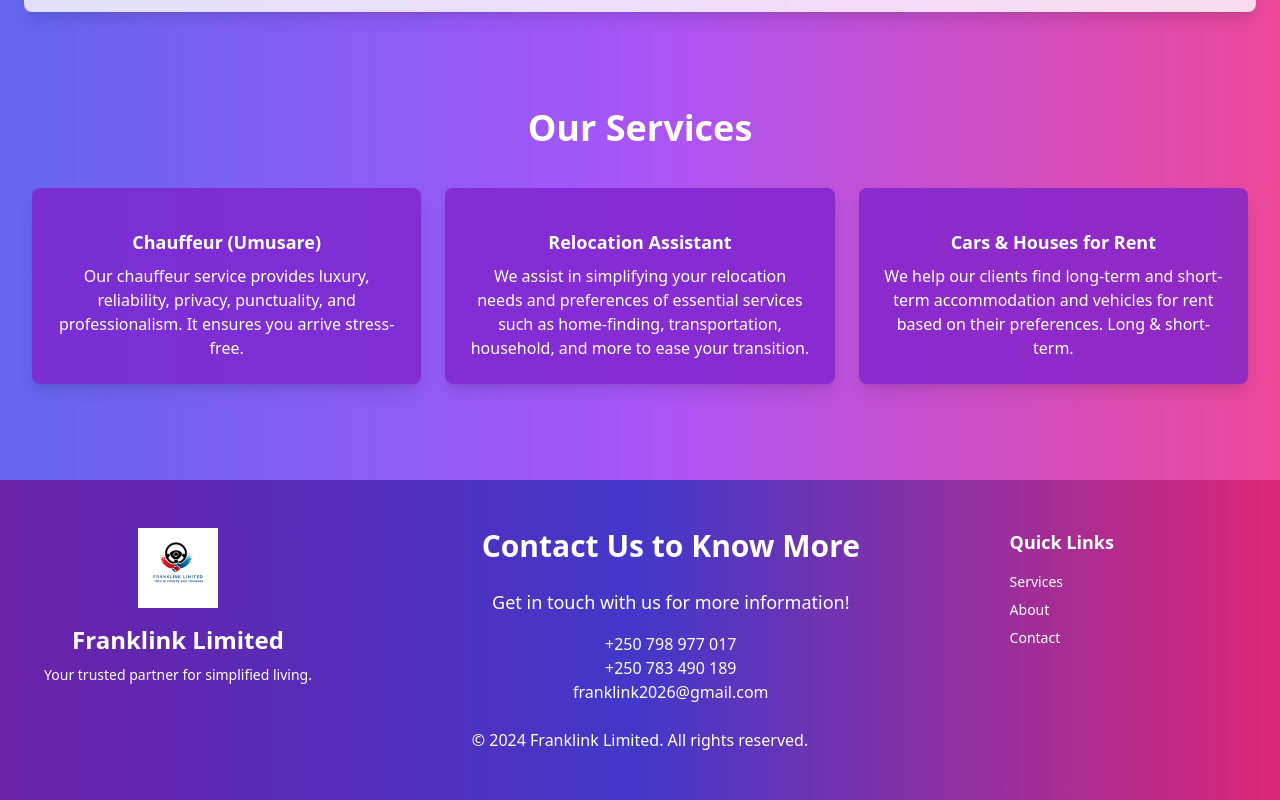
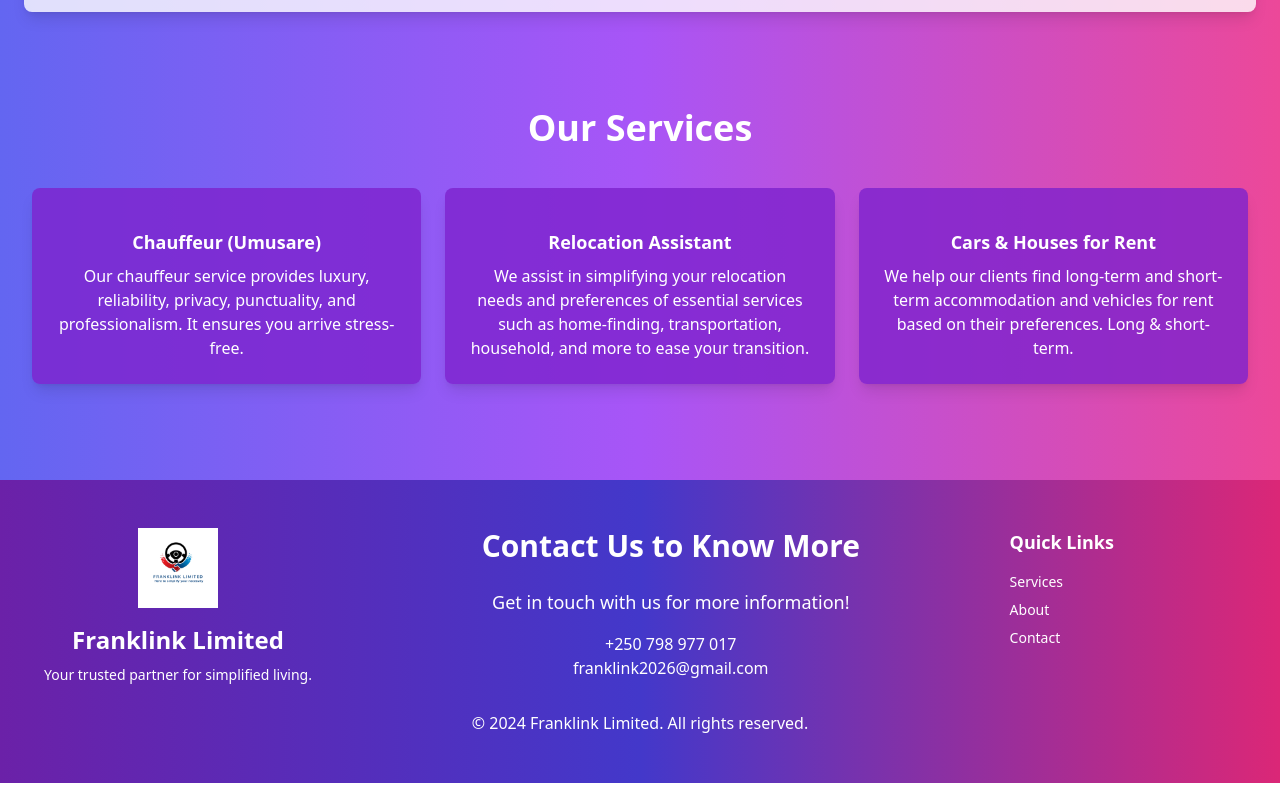
Before and after one commit to aimee-mercury/franklink-ltd, a Next.js app: page / in a window 1280 px wide. Shown: the part 993-1793 px from the top of the page. Built offline with nearby package versions, Linux system fonts and the light colour scheme.

Commit message:
franklink application

```diff
--- a/app/home/page.tsx
+++ b/app/home/page.tsx
@@ -144,7 +144,6 @@
             <div className="flex justify-center gap-10">
               <div className="text-md">
                 <p className="text-white">+250 798 977 017</p>
-                <p className="text-white">+250 783 490 189</p>
                 <p className="text-white">franklink2026@gmail.com</p>
               </div>
             </div>
```
Also changed, not shown: .eslintrc.json.
